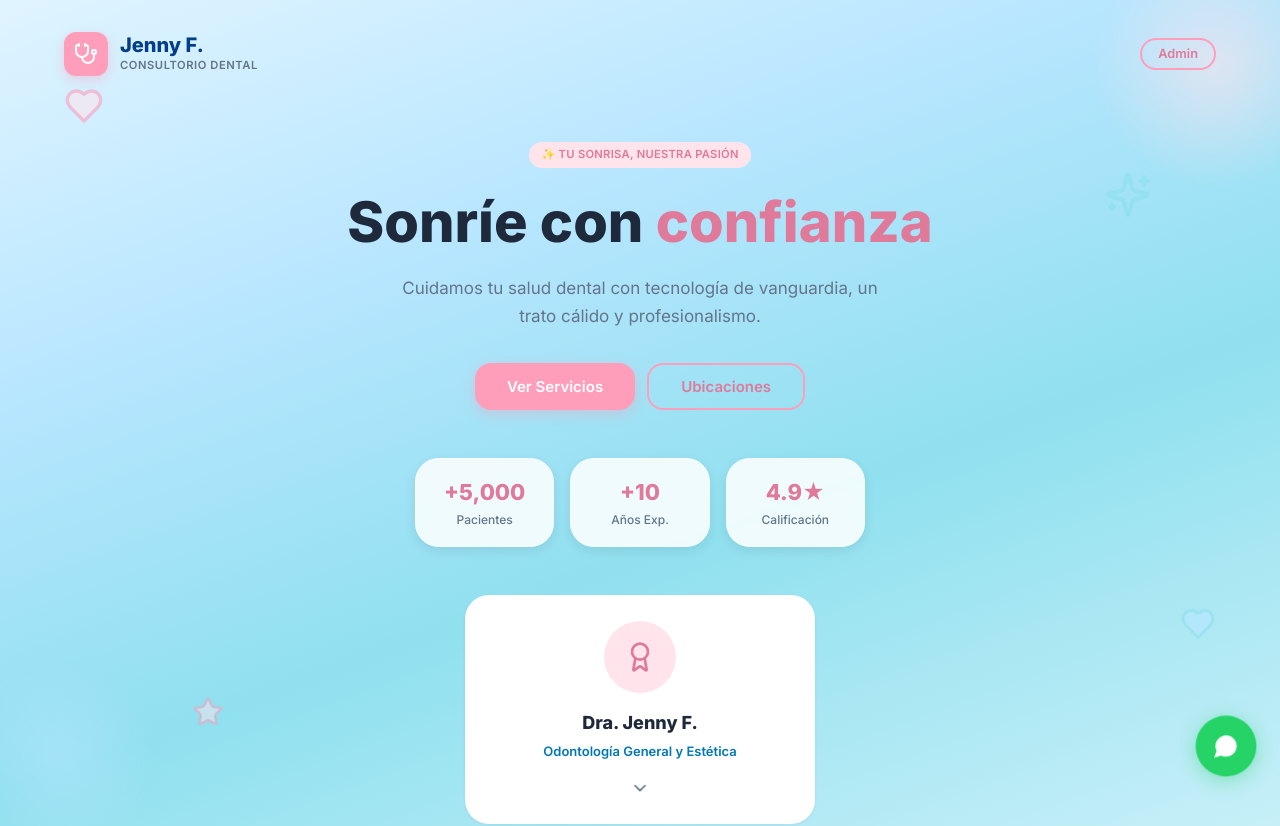
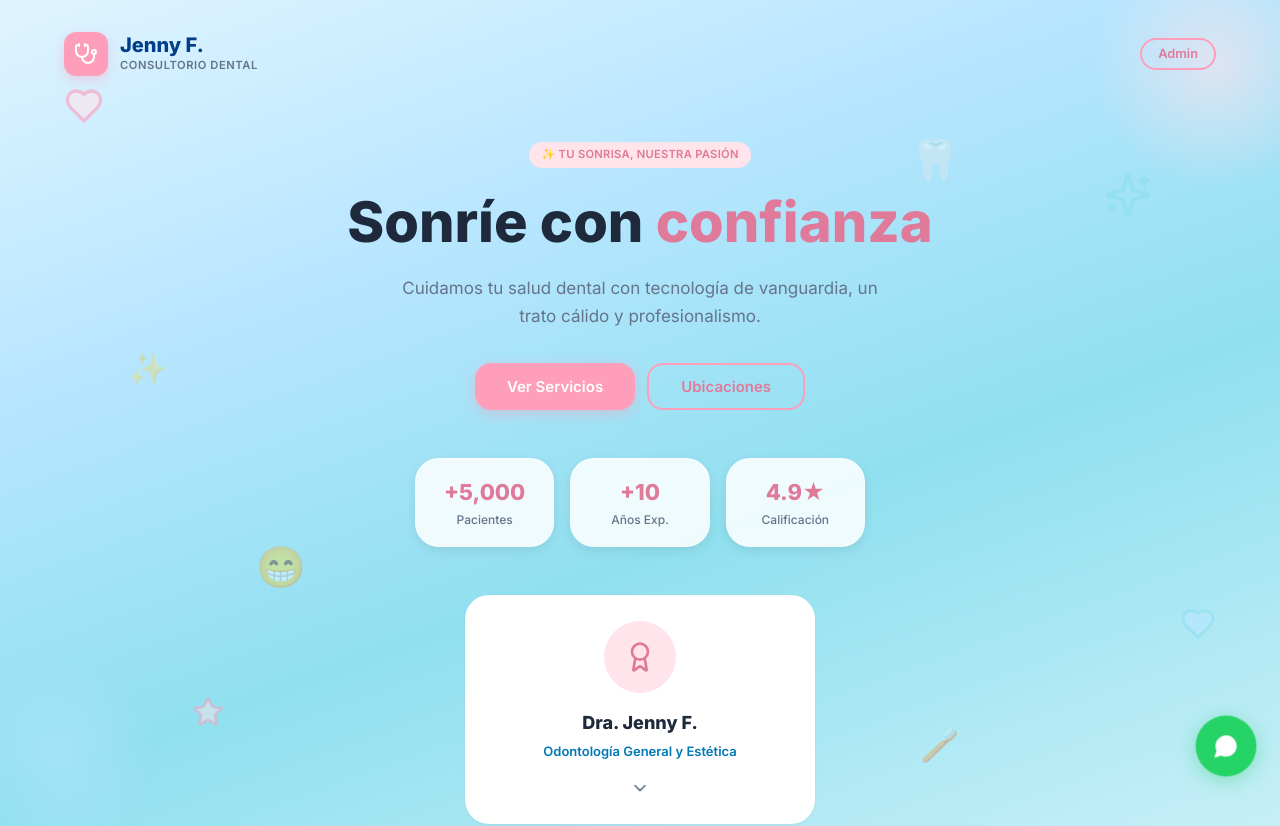
Before and after one commit to Th3ProHero/JennyConsultorio, a React (Vite) app in the folder frontend/: page / in a window 1280 px wide. Shown: the top 826 px of the page. Built offline with nearby package versions, Linux system fonts and the light colour scheme; the HTML template or start-up script is replaced by a standard one.

Commit message:
More Emogis

```diff
--- a/frontend/src/components/public/HeroSection.jsx
+++ b/frontend/src/components/public/HeroSection.jsx
@@ -14,9 +14,19 @@ export default function HeroSection({ dentists = [] }) {
         <Heart size={40} fill="var(--color-accent-pink-light)" />
       </div>
       <div className="animate-float" style={{
+        position: 'absolute', top: '15%', right: '25%', fontSize: '2.5rem', opacity: 0.4, userSelect: 'none'
+      }}>
+        🦷
+      </div>
+      <div className="animate-float" style={{
         position: 'absolute', top: '20%', right: '10%', color: 'var(--color-primary-light)', opacity: 0.8
       }}>
         <Sparkles size={48} />
+      </div>
+      <div className="animate-float-slow" style={{
+        position: 'absolute', bottom: '10%', right: '25%', fontSize: '2rem', opacity: 0.3, animationDelay: '1.5s', userSelect: 'none'
+      }}>
+        🪥
       </div>
       <div className="animate-float-slow" style={{
         position: 'absolute', bottom: '15%', left: '15%', color: 'var(--color-accent-pink)', opacity: 0.5, animationDelay: '1s'
@@ -24,9 +34,19 @@ export default function HeroSection({ dentists = [] }) {
         <Star size={32} fill="var(--color-accent-pink-light)" />
       </div>
       <div className="animate-float" style={{
+        position: 'absolute', top: '40%', left: '10%', fontSize: '2rem', opacity: 0.3, animationDelay: '2.5s', userSelect: 'none'
+      }}>
+        ✨
+      </div>
+      <div className="animate-float" style={{
         position: 'absolute', bottom: '25%', right: '5%', color: 'var(--color-primary-light)', opacity: 0.6, animationDelay: '2s'
       }}>
         <Heart size={36} fill="var(--color-primary-100)" />
+      </div>
+      <div className="animate-float-slow" style={{
+        position: 'absolute', bottom: '30%', left: '20%', fontSize: '2.5rem', opacity: 0.4, animationDelay: '0.5s', userSelect: 'none'
+      }}>
+        😁
       </div>
 
       <div style={{
```
